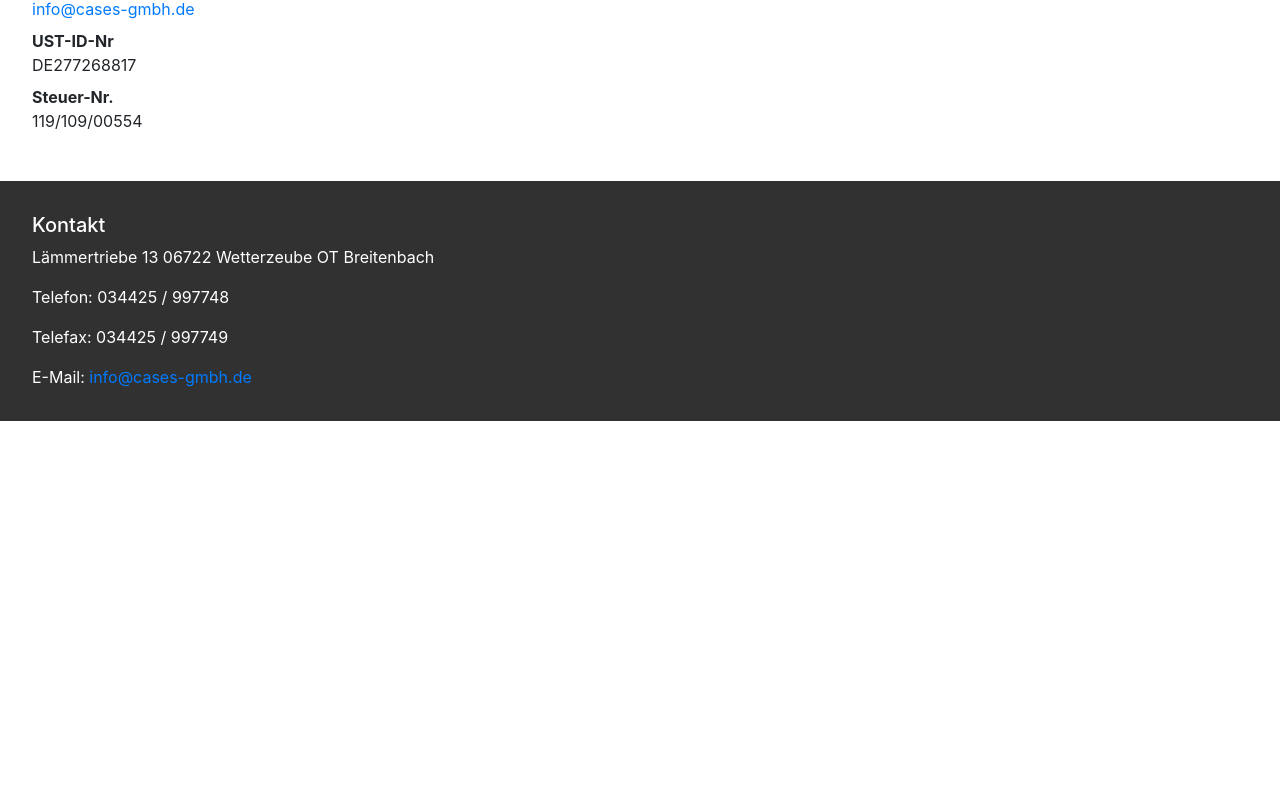
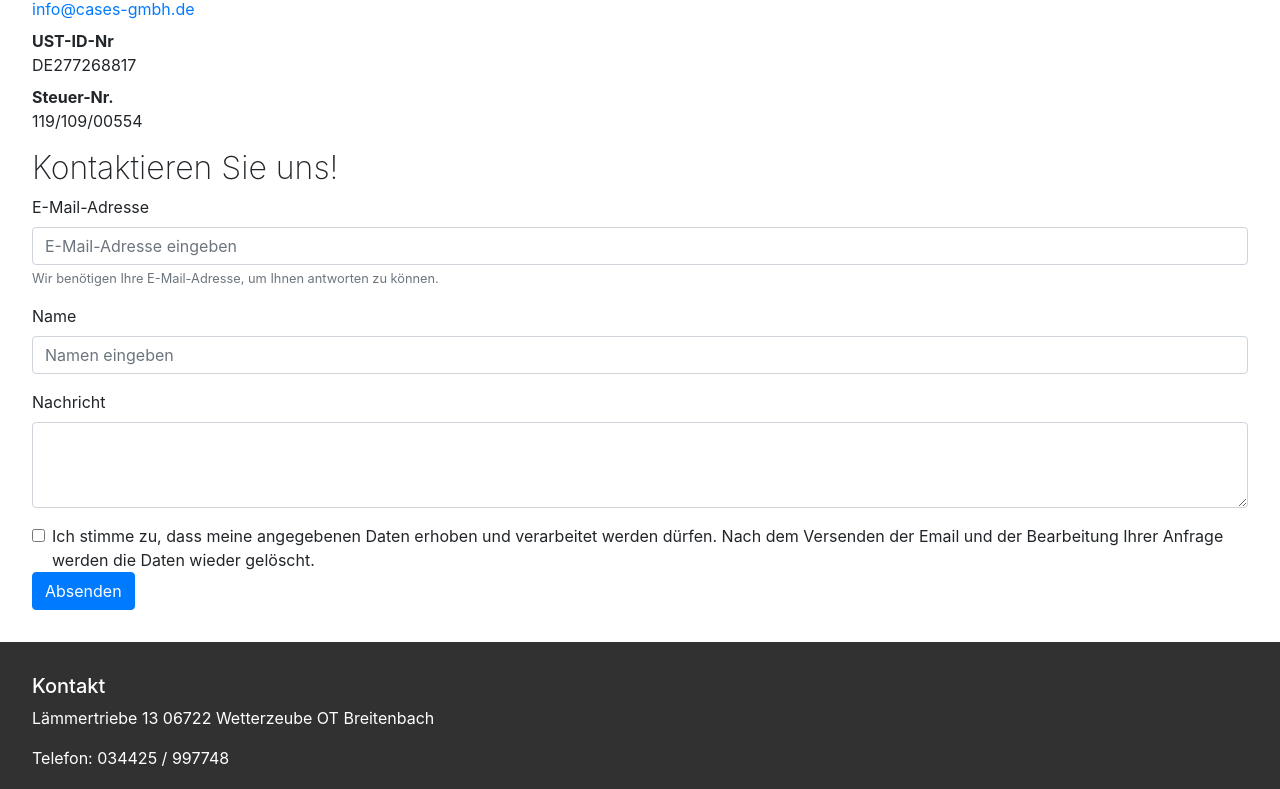
Before and after one commit to Max-ES/cases, an Angular app: page /contact in a window 1280 px wide. Shown: the part 535-1324 px from the top of the page. Before the commit the page ends 956 px from the top, so only its background shows below. Built offline with nearby package versions, Linux system fonts and the light colour scheme.

Commit message:
Add contact formular

```diff
--- a/src/app/app.module.ts
+++ b/src/app/app.module.ts
@@ -9,6 +9,8 @@ import { ServicesComponent } from './services/services.component';
 import { ContactComponent } from './contact/contact.component';
 import { ImprintComponent } from './imprint/imprint.component';
 import { CompanyComponent } from './company/company.component';
+import { FormularComponent } from './formular/formular.component';
+import { HttpClientModule } from '@angular/common/http';
 
 @NgModule({
   declarations: [
@@ -18,11 +20,13 @@ import { CompanyComponent } from './company/company.component';
     ContactComponent,
     ImprintComponent,
     CompanyComponent,
+    FormularComponent,
   ],
   imports: [
     BrowserModule,
     AppRoutingModule,
-    NgbModule
+    NgbModule,
+    HttpClientModule
   ],
   providers: [],
   bootstrap: [AppComponent]
--- a/src/app/contact/contact.component.html
+++ b/src/app/contact/contact.component.html
@@ -31,4 +31,6 @@
         <dd>119/109/00554</dd>
     </dl>
 
+    <app-formular></app-formular>
+
 </div>
--- /dev/null
+++ b/src/app/formular.service.ts
@@ -0,0 +1,21 @@
+import { Injectable } from '@angular/core';
+import {HttpClient, HttpHeaders} from '@angular/common/http';
+
+@Injectable({
+  providedIn: 'root'
+})
+export class FormularService {
+  protected headers: HttpHeaders;
+
+  constructor(protected http: HttpClient) {
+    this.headers = new HttpHeaders();
+    this.headers.set('Content-Type', 'application/json');
+  }
+
+  public sendFormular(name: string, email: string, message: string) {
+    console.log(name, message, email);
+    const body = {name, message, email};
+    console.log(body);
+    return this.http.post('/api/sendFormular', body, Object.assign({headers: this.headers}));
+  }
+}
--- /dev/null
+++ b/src/app/formular/formular.component.html
@@ -0,0 +1,30 @@
+<form class="needs-validation">
+    <h1>Kontaktieren Sie uns!</h1>
+    <div class="form-group">
+        <label for="email">E-Mail-Adresse</label>
+        <input type="email" class="form-control" id="email" aria-describedby="emailHelp" placeholder="E-Mail-Adresse eingeben" #email>
+        <small id="emailHelp" class="form-text text-muted">Wir benötigen Ihre E-Mail-Adresse, um Ihnen antworten zu können.</small>
+    </div>
+    <div class="form-group">
+        <label for="name">Name</label>
+        <input type="text" class="form-control" id="name" placeholder="Namen eingeben" #name>
+    </div>
+    <div class="form-group">
+        <label for="message">Nachricht</label>
+        <textarea class="form-control" id="message" rows="3" #message></textarea>
+    </div>
+    <div class="form-check">
+        <input type="checkbox" class="form-check-input" id="exampleCheck1" #checkbox>
+        <label class="form-check-label" for="exampleCheck1">
+          Ich stimme zu, dass meine angegebenen Daten erhoben und verarbeitet werden dürfen.
+          Nach dem Versenden der Email und der Bearbeitung Ihrer Anfrage werden die Daten wieder gelöscht.
+        </label>
+    </div>
+    <div *ngIf="errorOccured" class="alert alert-danger" role="alert">
+        {{errorMessage}}
+    </div>
+    <div *ngIf="sentFormular" class="alert alert-success" role="alert">
+        {{successMessage}}
+    </div>
+    <button (click)="onSubmit($event)" class="btn btn-primary">Absenden</button>
+</form>
--- /dev/null
+++ b/src/app/formular/formular.component.ts
@@ -0,0 +1,83 @@
+import { Component, OnInit, ViewChild, ElementRef } from '@angular/core';
+import { FormularService } from '../formular.service';
+
+@Component({
+  selector: 'app-formular',
+  templateUrl: './formular.component.html',
+  styleUrls: ['./formular.component.sass']
+})
+export class FormularComponent implements OnInit {
+  @ViewChild('email') private emailInput: ElementRef;
+  @ViewChild('name') private nameInput: ElementRef;
+  @ViewChild('message') private messageInput: ElementRef;
+  @ViewChild('checkbox') private checkboxInput: ElementRef;
+
+  errorOccured = false;
+  errorMessage = 'Ein Fehler ist aufgetreten.';
+  sentFormular = false;
+  successMessage = 'Sie haben uns erfolgreich kontaktiert. In Kürze erhalten Sie eine Bestätigungsmail von uns.';
+
+  constructor(private formularService: FormularService) { }
+
+  ngOnInit(): void {
+  }
+
+  onSubmit(event: Event) {
+    event.preventDefault();
+    this.resetMessages();
+    const email = this.emailInput.nativeElement.value.trim();
+    const name = this.nameInput.nativeElement.value.trim();
+    const message = this.messageInput.nativeElement.value.trim();
+    const checked = this.checkboxInput.nativeElement.checked;
+    if (this.areValid(email, name, message, checked)){
+      this.formularService.sendFormular(name, email, message).subscribe((response) => {
+        console.log(response);
+      }, error => {
+        console.log(error);
+        this.raiseError('Error');
+      });
+      // this.onSuccess();
+    }
+  }
+
+  areValid(mail: string, name: string, message: string, checked: boolean): boolean {
+    if (mail.length === 0) {
+      this.raiseError('Bitte geben Sie Ihre E-Mail-Adresse ein.');
+      return false;
+    }
+    else if (name.length === 0) {
+      this.raiseError('Bitte geben Sie Ihren Namen ein.');
+      return false;
+    }
+    else if (message.length === 0) {
+      this.raiseError('Bitte geben Sie eine Nachricht ein.');
+      return false;
+    }
+    else if (!checked) {
+      this.raiseError('Bitte stimmen Sie der Datenverarbeitung zu.');
+      return false;
+    }
+
+    return true;
+  }
+
+  resetMessages() {
+    this.errorMessage = '';
+    this.errorOccured = false;
+    this.sentFormular = false;
+  }
+
+  raiseError(message: string) {
+    this.errorOccured = true;
+    this.errorMessage = message;
+  }
+
+  onSuccess() {
+    this.sentFormular = true;
+    this.emailInput.nativeElement.value = '';
+    this.nameInput.nativeElement.value = '';
+    this.messageInput.nativeElement.value = '';
+    this.checkboxInput.nativeElement.checked = false;
+  }
+
+}
```
Also changed, not shown: src/app/formular/formular.component.sass (added), src/styles.sass (line endings or trailing spaces), 1 other file (tests, documents, lock files or other folders).
